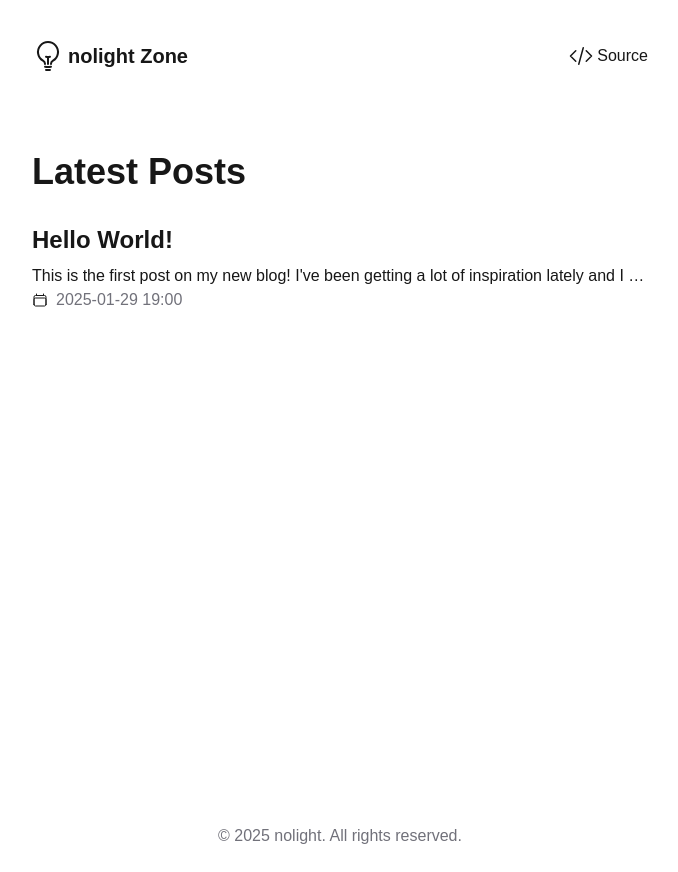
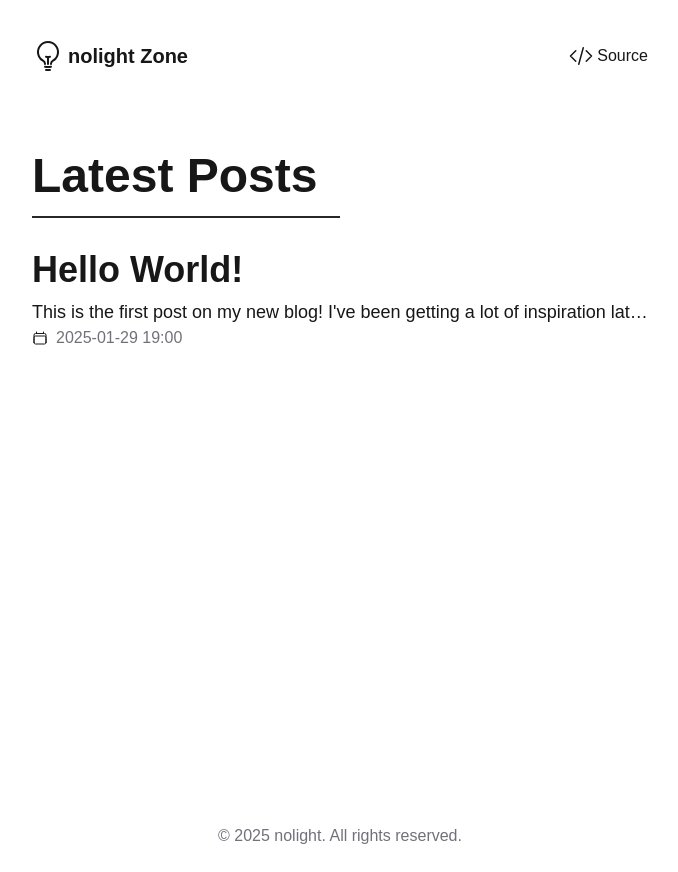
Before and after one commit to nolight132/dev-blog, a Next.js app: page / in a window 1280 px wide. Shown: the whole page, without its empty margins (300-978 px from the left). Built offline with nearby package versions, Linux system fonts and the light colour scheme.

Commit message:
Layout changes

```diff
--- a/src/app/globals.css
+++ b/src/app/globals.css
@@ -14,7 +14,7 @@
 		--background: #0a0a0a;
 		--foreground: #ededed;
 		--muted: #1a1a1a;
-		--muted-foreground: #a1a1aa;
+		--muted-foreground: #5a5b5e;
 		--accent: #c4a7e7;
 		--accent-foreground: #c4a7e7;
 	}
@@ -31,7 +31,7 @@ body {
 		@apply flex items-center space-x-1;
 	}
 	.anchor {
-		@apply absolute -left-6 top-1/2 -translate-y-1/2 opacity-0 transition-opacity;
+		@apply absolute -left-4 md:-left-6 top-1/2 -translate-y-1/2 opacity-0 transition-opacity;
 	}
 
 	.anchor svg {
@@ -62,6 +62,6 @@ body {
 	}
 
 	h1 .anchor {
-		@apply -left-8;
+		@apply -left-5 md:-left-8;
 	}
 }
--- a/src/app/layout.tsx
+++ b/src/app/layout.tsx
@@ -13,7 +13,7 @@ export default function RootLayout({
 }: Readonly<{ children: React.ReactNode }>) {
 	const websiteSourceURL = "https://github.com/nolight132/dev-blog";
 	return (
-		<html lang="en">
+		<html lang="en" className="antialiased">
 			<body>
 				<div className="flex flex-col items-center p-6">
 					<div className="flex flex-col min-h-screen w-full lg:w-1/2 items-center">
--- a/src/app/page.tsx
+++ b/src/app/page.tsx
@@ -7,17 +7,18 @@ export default function Home() {
 
 	return (
 		<div className="w-full">
-			<h2 className="font-bold text-4xl mb-6">Latest Posts</h2>
+			<h2 className="font-bold text-5xl">Latest Posts</h2>
+			<div className="w-1/2 h-[2px] bg-zinc-800 mt-4 mb-6" />
 			<ul className="space-y-4">
 				{posts.map((post) => {
 					const plainText = mdToPlainText(post.content);
 					return (
 						<li key={post.slug} className="pb-4">
 							<Link className="group" href={`/${post.slug}`}>
-								<h2 className="text-2xl py-2 font-semibold group-hover:text-accent-foreground transition">
+								<h2 className="text-4xl py-2 font-semibold group-hover:text-accent-foreground transition">
 									{post.meta.title}
 								</h2>
-								<p className="truncate">{plainText}</p>
+								<p className="text-lg truncate">{plainText}</p>
 								<div className="flex items-center space-x-2">
 									<CalendarIcon className="size-4" />
 									<p className="text-muted-foreground">{post.meta.date}</p>
```
